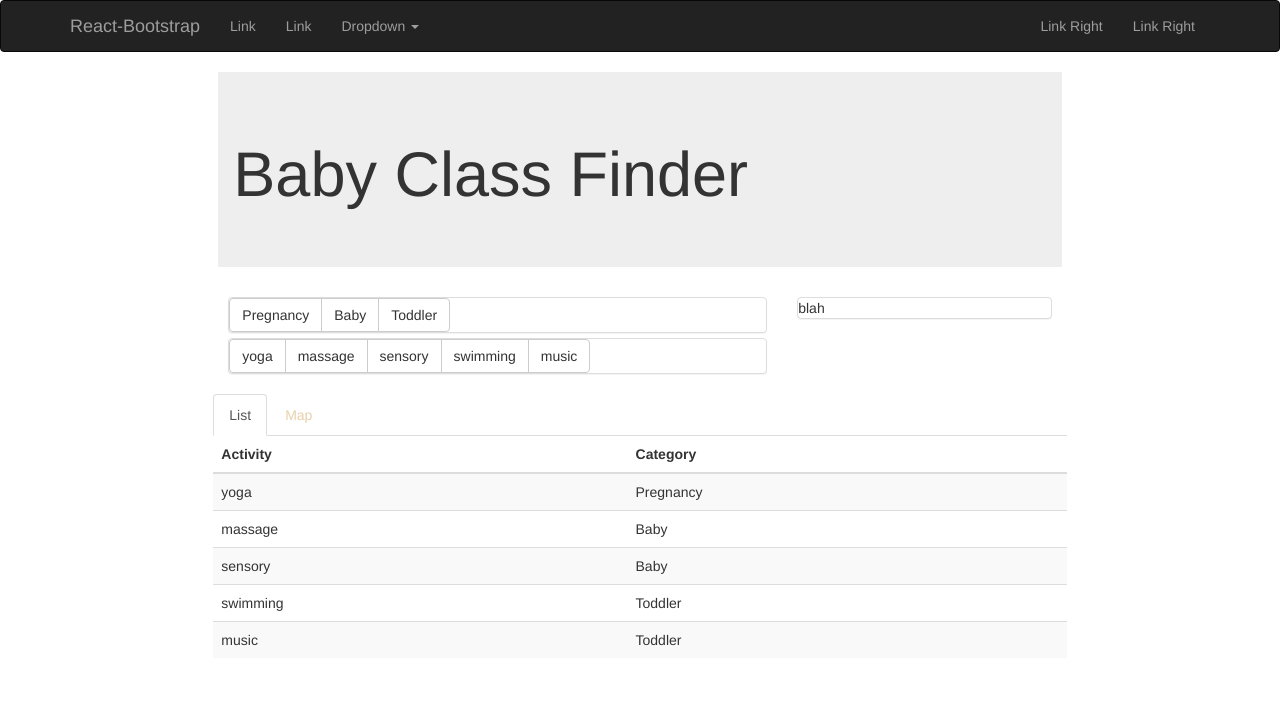
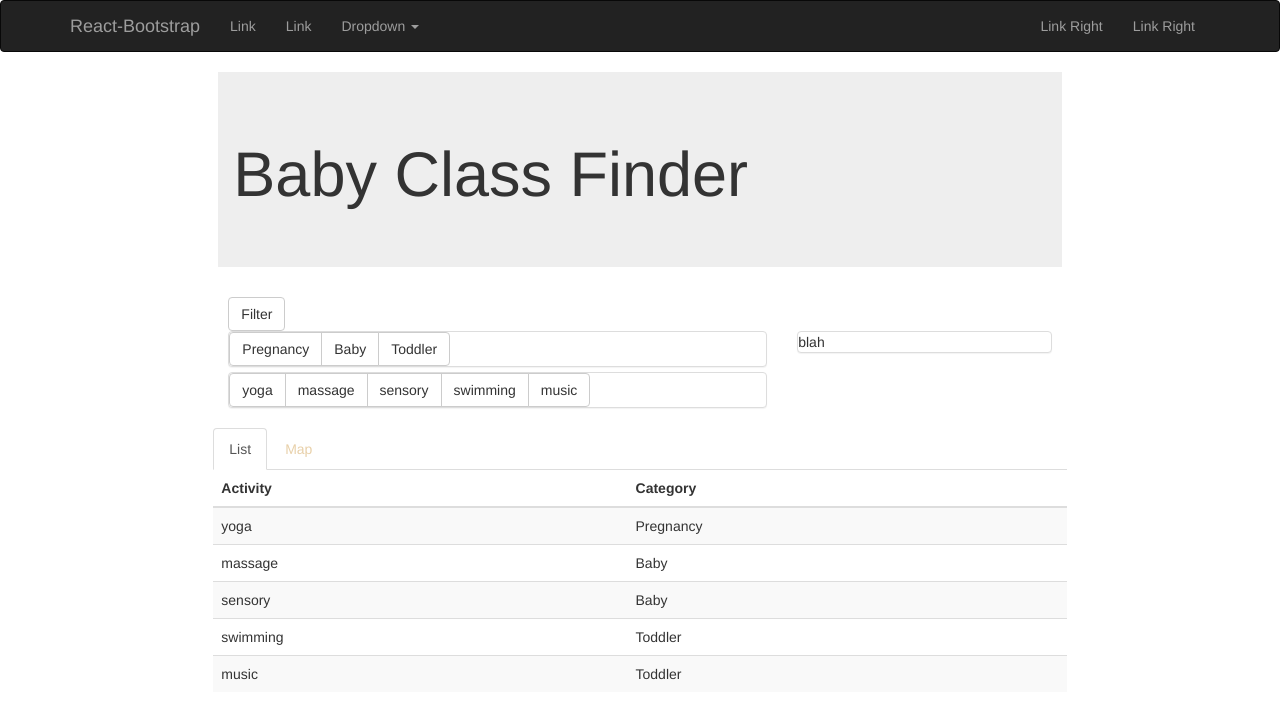
Before and after one commit to richarddowsett/babyclassfinder, a React (Create React App) app: page / in a window 1280 px wide. Shown: the top 718 px of the page. Built offline with nearby package versions, Linux system fonts and the light colour scheme.

Commit message:
toggle filter

```diff
--- a/src/App.jsx
+++ b/src/App.jsx
@@ -1,6 +1,7 @@
 import React, {Component} from 'react';
 import {Grid, Row, Col, Navbar, Jumbotron, Button, Nav, NavItem, MenuItem, NavDropdown, ButtonGroup,Accordion,
   Panel, FormGroup, FormControl, Tabs, Tab} from 'react-bootstrap';
+import ReactCollapse from 'react-collapse';
 import './App.css';
 import 'leaflet/dist/leaflet.js';
 import L from 'leaflet/dist/leaflet.js'
@@ -49,10 +50,12 @@ class Content extends React.Component{
       searchActivities: [],
       location: '',
       allCategories: tempCategories.filter(unique),
-      allActivities: tempActivities.filter(unique)
+      allActivities: tempActivities.filter(unique),
+      filterOpen: true
     }
     this.handleCategoryChange = this.handleCategoryChange.bind(this)
     this.handleActivityChange = this.handleActivityChange.bind(this)
+    this.toggleFilter = this.toggleFilter.bind(this)
   }
 
   handleActivityChange(activity){
@@ -91,12 +94,19 @@ class Content extends React.Component{
     this.setState({searchCategories: categories})
   }
 
+  toggleFilter(){
+    this.state.filterOpen ? this.setState({filterOpen: false}) : this.setState({filterOpen:true})
+  }
+
   render() {
     return (
       <Col lgPush={2} lg={8} lgPull={2} md={8} mdPush={2} mdPull={2}>
+        <Button onClick={this.toggleFilter}>Filter</Button>
+        <ReactCollapse isOpened={this.state.filterOpen}>
         <SearchForm allCategories={this.state.allCategories}
           allActivities={this.state.allActivities} locationValue={this.state.location}  onCategoryChange={this.handleCategoryChange}
           onActivityChange={this.handleActivityChange}/>
+        </ReactCollapse>
       <Row className="show-grid">
 
         <ResultsTabs categoryFilter={this.state.searchCategories} activityFilter={this.state.searchActivities} classes={this.props.classes}/>
```
